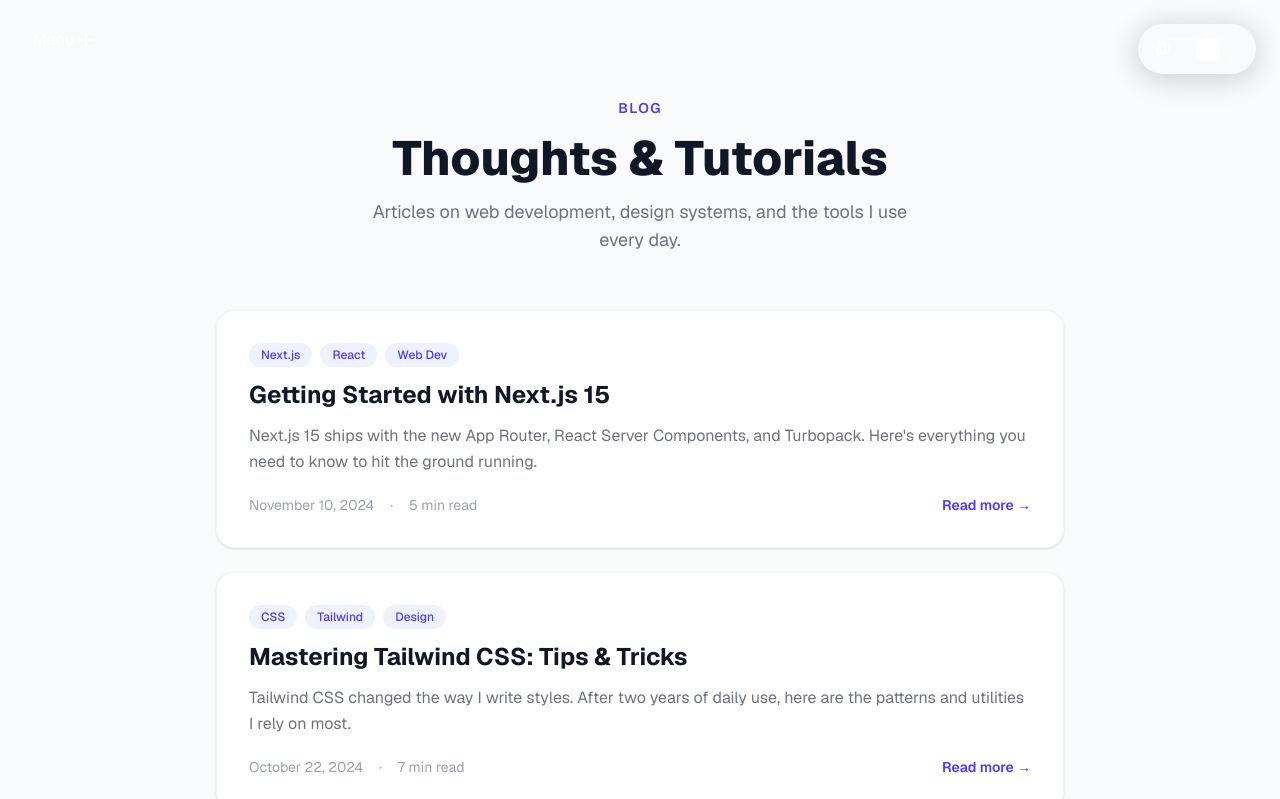
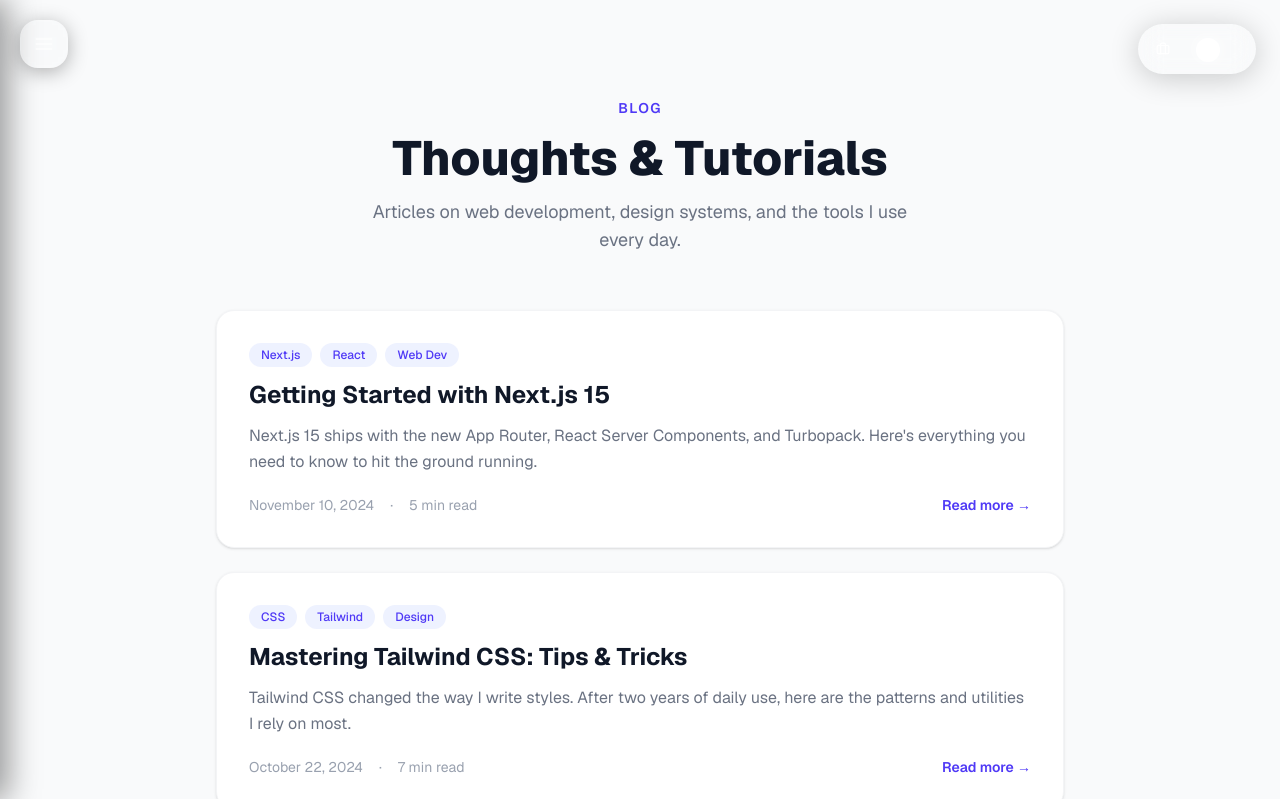
Before and after one commit to KadaliSana/Portfolio, a Next.js app: page /blog in a window 1280 px wide. Shown: the top 799 px of the page. Built offline with nearby package versions, Linux system fonts and the light colour scheme.

Commit message:
Fix: Reverted Side bar design to previous

```diff
--- /dev/null
+++ b/src/components/Sidebar.module.css
@@ -0,0 +1,41 @@
+@reference "../app/globals.css";
+
+/* ---- Toggle button (always visible, top-left) ---- */
+.toggleBtn {
+  @apply fixed top-5 left-5 z-[60] w-12 h-12 rounded-2xl bg-white/5 backdrop-blur-3xl border border-white/10 shadow-[0_4px_20px_rgb(0,0,0,0.3)] flex items-center justify-center text-white/70 cursor-pointer transition-all duration-300 hover:bg-white/10 hover:shadow-[0_8px_30px_rgb(0,0,0,0.4)] hover:text-white;
+}
+
+.toggleIcon {
+  @apply w-5 h-5;
+}
+
+/* ---- Backdrop (shown when sidebar open) ---- */
+.backdrop {
+  @apply fixed inset-0 z-[49] bg-black/40 backdrop-blur-sm;
+}
+
+/* ---- Sidebar panel ---- */
+.sidebar {
+  @apply fixed top-0 left-0 h-full w-64 bg-black/60 backdrop-blur-3xl border-r border-white/10 shadow-[8px_0_30px_rgb(0,0,0,0.4)] z-50 flex flex-col justify-between py-10 transition-all duration-500 ease-in-out;
+  transform: translateX(-100%);
+}
+
+.sidebarOpen {
+  transform: translateX(0);
+}
+
+.logo {
+  @apply text-indigo-400 font-black text-2xl px-8 flex items-center justify-start tracking-tighter pt-8;
+}
+
+.nav {
+  @apply flex flex-col gap-2 px-4;
+}
+
+.link {
+  @apply flex items-center justify-start gap-4 px-4 py-3 rounded-xl text-slate-400 font-semibold transition-all duration-300 hover:bg-white/5 hover:text-indigo-400 hover:shadow-sm;
+}
+
+.footer {
+  @apply px-8 text-xs text-slate-500 font-medium pb-4;
+}
--- a/src/components/Sidebar.tsx
+++ b/src/components/Sidebar.tsx
@@ -1,31 +1,75 @@
 "use client";
 
-import { StaggeredMenu, StaggeredMenuItem, StaggeredMenuSocialItem } from "./graphics/StaggeredMenu";
+import { useState } from "react";
+import styles from "./Sidebar.module.css";
+import Link from "next/link";
 
 export default function Sidebar() {
-  const links: StaggeredMenuItem[] = [
-    { label: "Home", ariaLabel: "Home section", link: "#hero" },
-    { label: "About", ariaLabel: "About section", link: "#about" },
-    { label: "Skills", ariaLabel: "Skills section", link: "#skills" },
-    { label: "Projects", ariaLabel: "Projects section", link: "#projects" },
-    { label: "Contact", ariaLabel: "Contact section", link: "#contact" },
-  ];
+  const [open, setOpen] = useState(false);
 
-  const socialItems: StaggeredMenuSocialItem[] = [
-    { label: "GitHub", link: "https://github.com/kadalisana" },
-    { label: "LinkedIn", link: "https://linkedin.com/in/kadalisana" },
+  const links = [
+    { label: "Home", href: "#hero" },
+    { label: "About", href: "#about" },
+    { label: "Skills", href: "#skills" },
+    { label: "Projects", href: "#projects" },
+    { label: "Contact", href: "#contact" },
   ];
 
   return (
-    <StaggeredMenu
-      items={links}
-      socialItems={socialItems}
-      position="left"
-      isFixed={true}
-      logoUrl=""
-      menuButtonColor="#ffffff"
-      accentColor="#5227FF"
-      changeMenuColorOnOpen={true}
-    />
+    <>
+      {/* Toggle button — always visible */}
+      <button
+        className={styles.toggleBtn}
+        onClick={() => setOpen((prev) => !prev)}
+        aria-label={open ? "Close menu" : "Open menu"}
+      >
+        <svg
+          className={styles.toggleIcon}
+          viewBox="0 0 24 24"
+          fill="none"
+          stroke="currentColor"
+          strokeWidth={2}
+          strokeLinecap="round"
+          strokeLinejoin="round"
+        >
+          {open ? (
+            <path d="M18 6L6 18M6 6l12 12" />
+          ) : (
+            <>
+              <line x1="3" y1="6" x2="21" y2="6" />
+              <line x1="3" y1="12" x2="21" y2="12" />
+              <line x1="3" y1="18" x2="21" y2="18" />
+            </>
+          )}
+        </svg>
+      </button>
+
+      {/* Backdrop overlay on mobile */}
+      {open && (
+        <div className={styles.backdrop} onClick={() => setOpen(false)} />
+      )}
+
+      {/* Sidebar panel */}
+      <aside className={`${styles.sidebar} ${open ? styles.sidebarOpen : ""}`}>
+        <div className={styles.logo}></div>
+        <nav className={styles.nav}>
+          {links.map((link) => (
+            <Link
+              key={link.href}
+              href={link.href}
+              className={styles.link}
+              onClick={() => setOpen(false)}
+            >
+              {link.label}
+            </Link>
+          ))}
+        </nav>
+
+        <div className={styles.footer}>
+          Kadali Navneet Sai <br />
+          © {new Date().getFullYear()}
+        </div>
+      </aside>
+    </>
   );
 }
```
